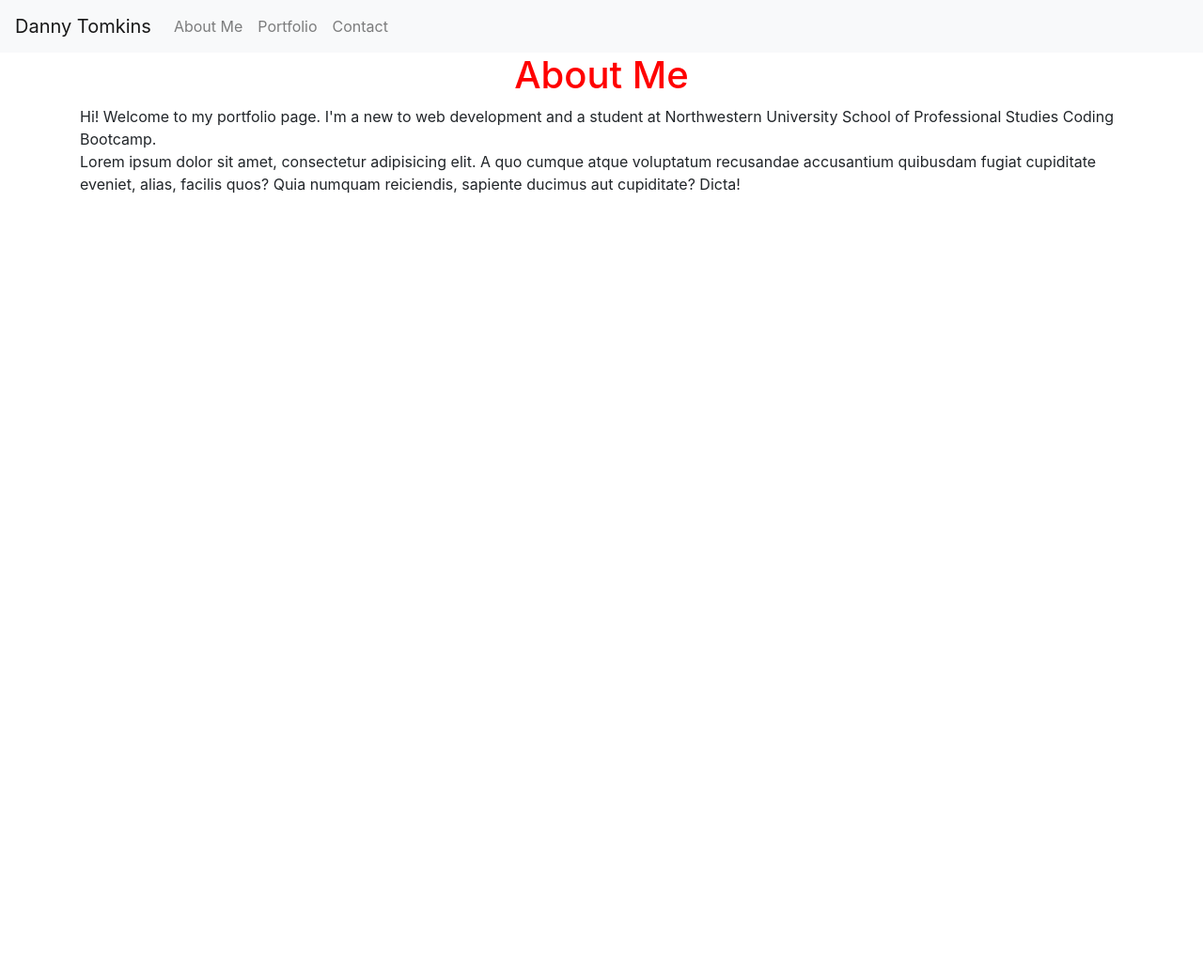
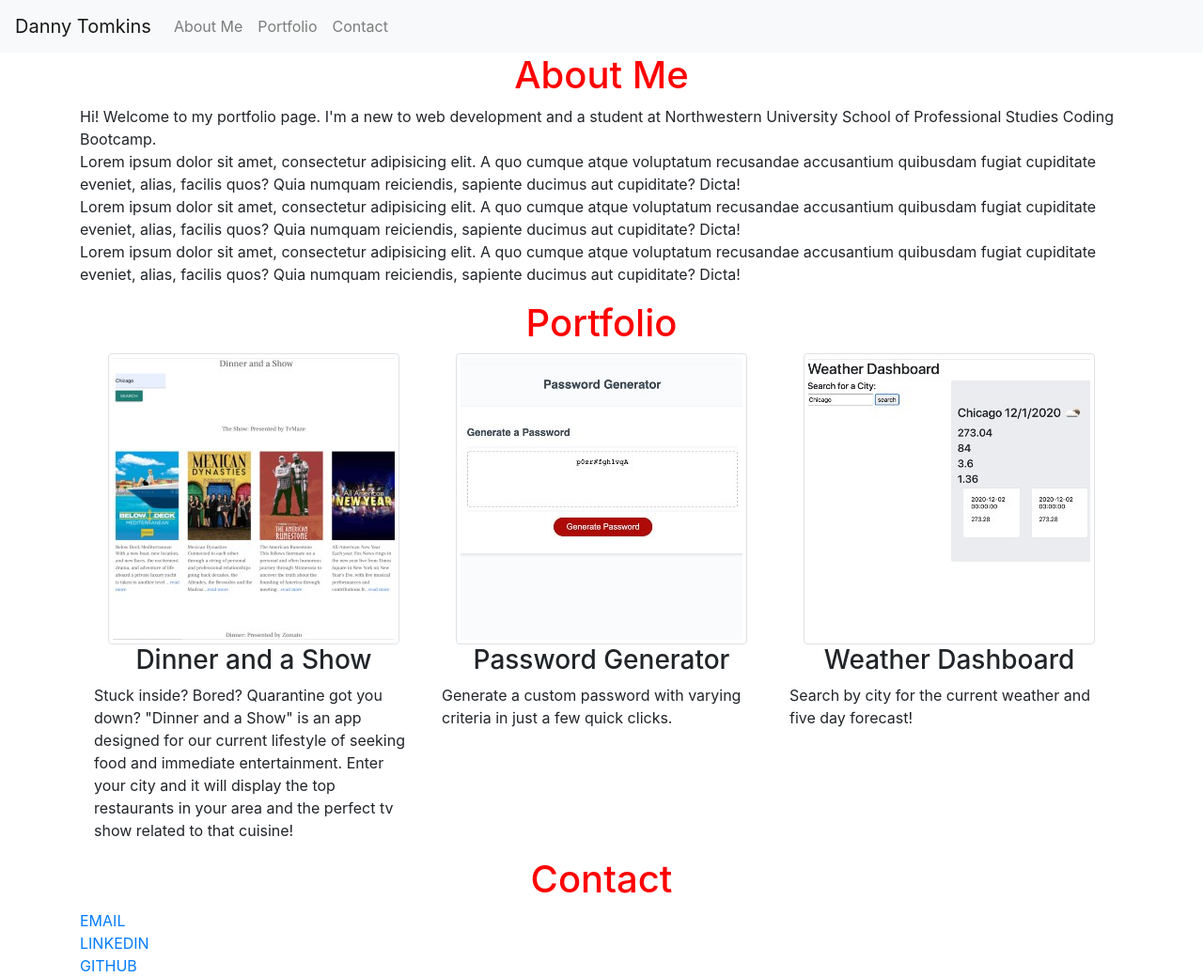
Before and after one commit to dannytomkins/portfolio-01-21, a plain HTML site: page index.html in a window 1280 px wide. Shown: the whole page at 94% size. Before the commit the page ends 800 px from the top, so only its background shows below. Drawn offline with nearby package versions, Linux system fonts and the light colour scheme.

Commit message:
changed from several pages single page display

```diff
--- a/index.html
+++ b/index.html
@@ -1,31 +1,31 @@
 <!DOCTYPE html>
 <html lang="en">
+
 <head>
   <meta charset="UTF-8">
   <meta name="viewport" content="width=device-width, initial-scale=1.0">
   <title>Document</title>
   <!--Bootstrap CSS Link-->
-    <link rel="stylesheet" href="https://stackpath.bootstrapcdn.com/bootstrap/4.5.2/css/bootstrap.min.css" integrity="sha384-JcKb8q3iqJ61gNV9KGb8thSsNjpSL0n8PARn9HuZOnIxN0hoP+VmmDGMN5t9UJ0Z" crossorigin="anonymous">
+  <link rel="stylesheet" href="https://stackpath.bootstrapcdn.com/bootstrap/4.5.2/css/bootstrap.min.css"
+    integrity="sha384-JcKb8q3iqJ61gNV9KGb8thSsNjpSL0n8PARn9HuZOnIxN0hoP+VmmDGMN5t9UJ0Z" crossorigin="anonymous">
   <link rel="stylesheet" type="text/css" href="style.css">
 </head>
+
 <body>
   <header>
     <!--Navbar-->
     <nav class="navbar navbar-expand navbar-light bg-light">
       <a class="navbar-brand" href="#">Danny Tomkins</a>
-            <button class="navbar-toggler" type="button" data-toggle="collapse" data-target="#navbarNav" aria-controls="navbarNav" aria-expanded="false" aria-label="Toggle navigation">
-              <span class="navbar-toggler-icon"></span>
-            </button>
       <div class="collapse navbar-collapse" id="navbarNav">
         <ul class="navbar-nav">
           <li class="nav-item">
-                  <a class="nav-link" href="index.html">About Me</a>
+            <a class="nav-link" href="#about-me">About Me</a>
           </li>
           <li class="nav-item">
-                  <a class="nav-link" href="portfolio.html">Portfolio</a>
+            <a class="nav-link" href="#portfolio">Portfolio</a>
           </li>
           <li class="nav-item">
-                  <a class="nav-link" href="contact.html">Contact</a>
+            <a class="nav-link" href="#contact">Contact</a>
           </li>
         </ul>
       </div>
@@ -33,8 +33,8 @@
   </header>
   <!--Main container-->
   <div class="container">
-      <!--Title row-->
-        <div class="row">
+    <!--Title row - About Me-->
+    <div id="about-me" class="row">
       <div class="col-lg-12 text-center">
         <h1>About Me</h1>
       </div>
@@ -43,13 +43,117 @@
     <div class="row">
       <div class="col-lg-12">
         <p>
-            Hi! Welcome to my portfolio page. I'm a new to web development and a student at Northwestern University School of Professional Studies Coding Bootcamp.
+          Hi! Welcome to my portfolio page. I'm a new to web development and a student at Northwestern University School
+          of Professional Studies Coding Bootcamp.
           <br>
-            Lorem ipsum dolor sit amet, consectetur adipisicing elit. A quo cumque atque voluptatum recusandae accusantium quibusdam fugiat cupiditate eveniet, alias, facilis quos? Quia numquam reiciendis, sapiente ducimus aut cupiditate? Dicta!
+          Lorem ipsum dolor sit amet, consectetur adipisicing elit. A quo cumque atque voluptatum recusandae accusantium
+          quibusdam fugiat cupiditate eveniet, alias, facilis quos? Quia numquam reiciendis, sapiente ducimus aut
+          cupiditate? Dicta!
+          <br>
+          Lorem ipsum dolor sit amet, consectetur adipisicing elit. A quo cumque atque voluptatum recusandae accusantium
+          quibusdam fugiat cupiditate eveniet, alias, facilis quos? Quia numquam reiciendis, sapiente ducimus aut
+          cupiditate? Dicta!
+          <br>
+          Lorem ipsum dolor sit amet, consectetur adipisicing elit. A quo cumque atque voluptatum recusandae accusantium
+          quibusdam fugiat cupiditate eveniet, alias, facilis quos? Quia numquam reiciendis, sapiente ducimus aut
+          cupiditate? Dicta!
         </p>
+      </div>
+    </div>
+    <!--Title row - Portfolio-->
+    <div id="portfolio" class="row">
+      <div class="col-lg-12 text-center">
+        <h1>Portfolio</h1>
+      </div>
+    </div>
+    <!--Content row-->
+    <div class="row">
+      <div class="col-md-12">
+        <div class="container">
+          <div class="row">
+            <!-- First portfolio item -->
+            <div class="col-md-4">
+              <div class="container">
+                <div class="row">
+                  <div class="col-sm-12 text-center">
+                    <a href="https://group-6-project-1.github.io/Dinner-and-a-show/" target="_blank">
+                      <img src="Assets/Images/Dinnerandashow300.jpg" alt="Dinner-and-a-show" class="img-thumbnail text-center">
+                    </a>
+                  </div>
+                </div>
+                <div class="row">
+                  <div class="col-sm-12 text-center">
+                    <h3>Dinner and a Show</h3>
+                  </div>
+                </div>
+                <div class="row">
+                  <p>Stuck inside? Bored? Quarantine got you down? "Dinner and a Show" is an app designed for our current lifestyle of seeking food and immediate entertainment. Enter your city and it will display the top restaurants in your area and the perfect tv show related to that cuisine!</p>
+                </div>
+              </div>
+            </div>
+            <!-- Second portfolio item -->
+            <div class="col-md-4">
+              <div class="container">
+                <div class="row">
+                  <div class="col-sm-12 text-center">
+                    <a href="https://https://niceynice.github.io/03-JavaScript-Password-Generator/" target="_blank">
+                      <img src="Assets/Images/passwordgenerator300.jpg" alt="Password-Generator" class="img-thumbnail text-center">
+                    </a>
+                  </div>
+                </div>
+                <div class="row">
+                  <div class="col-sm-12 text-center">
+                    <h3>Password Generator</h3>
+                  </div>
+                </div>
+                <div class="row">
+                  <p>Generate a custom password with varying criteria in just a few quick clicks.</p>
+                </div>
+              </div>
+            </div>
+            <!-- Third portfolio item -->
+            <div class="col-md-4">
+              <div class="container">
+                <div class="row">
+                  <div class="col-sm-12 text-center">
+                    <a href="https://https://niceynice.github.io/06-Server-Side-APIs-Weather-Dashboard/" target="_blank">
+                      <img src="Assets/Images/weatherdashboard300.jpg" alt="Dinner-and-a-show" class="img-thumbnail text-center">
+                    </a>
+                  </div>
+                </div>
+                <div class="row">
+                  <div class="col-sm-12 text-center">
+                    <h3>Weather Dashboard</h3>
+                  </div>
+                </div>
+                <div class="row">
+                  <p>Search by city for the current weather and five day forecast!</p>
                 </div>
               </div>
             </div>
           </div>
+        </div>
+      </div>
+    </div>
+    <!--Title row - Contact-->
+    <div id="contact" class="row">
+      <div class="col-lg-12 text-center">
+        <h1>Contact</h1>
+      </div>
+    </div>
+    <!-- Content row -->
+    <div class="row">
+      <div class="col-lg-12">
+        <a href="mailto:tomkinsdan@gmail.com">EMAIL</a>
+      </div>
+      <div class="col-lg-12">
+        <a href="https://www.linkedin.com/in/danny-tomkins-26476863/" target="_blank">LINKEDIN</a>
+      </div>
+      <div class="col-lg-12">
+        <a href="https://github.com/niceynice" target="_blank">GITHUB</a>
+      </div>
+    </div>
+  </div>
 </body>
+
 </html>
```
Also changed, not shown: contact.html (+5 -1 lines), portfolio.html (+0 -3 lines). Lines whose indentation alone changed are shown as unchanged.
